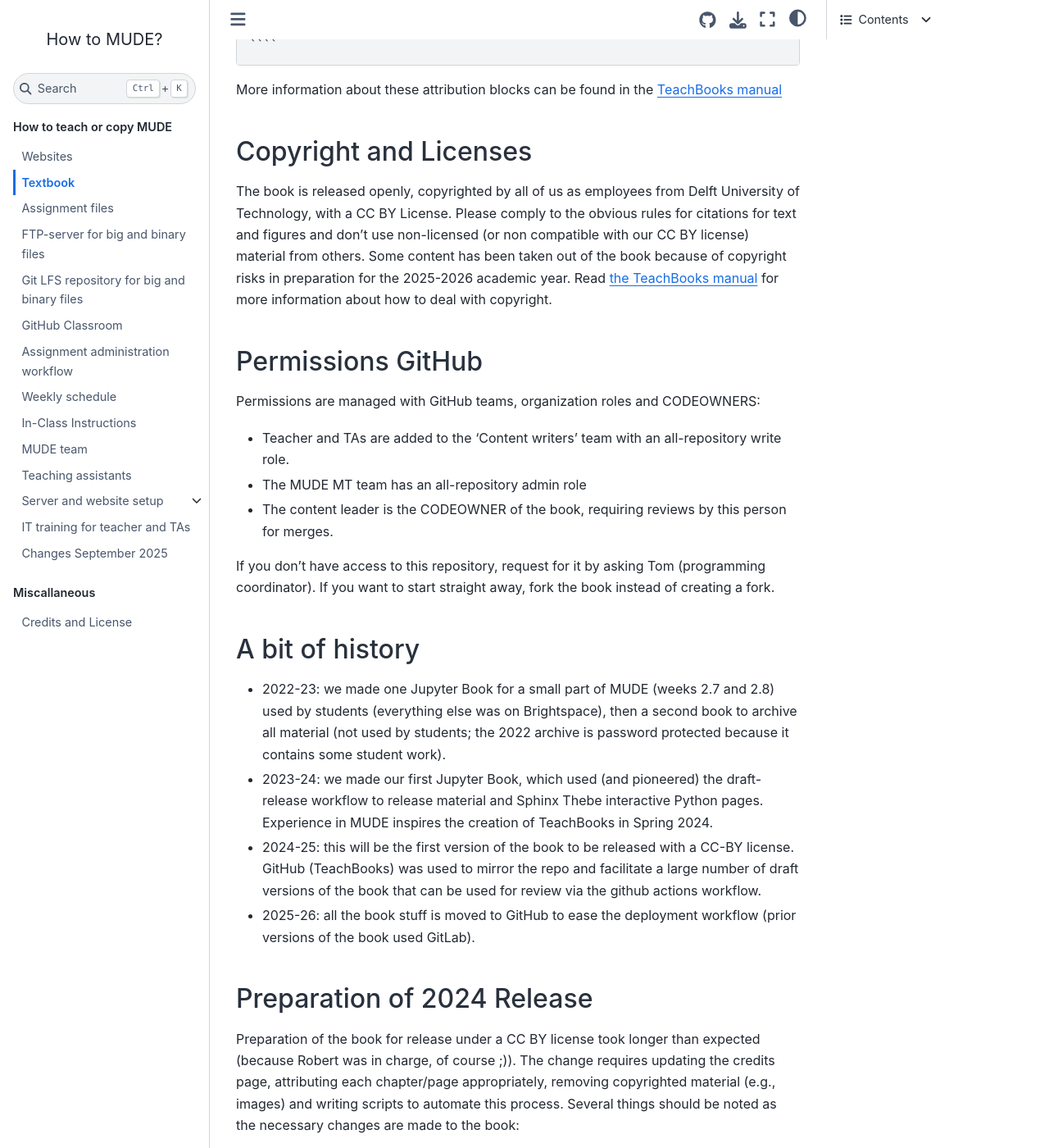
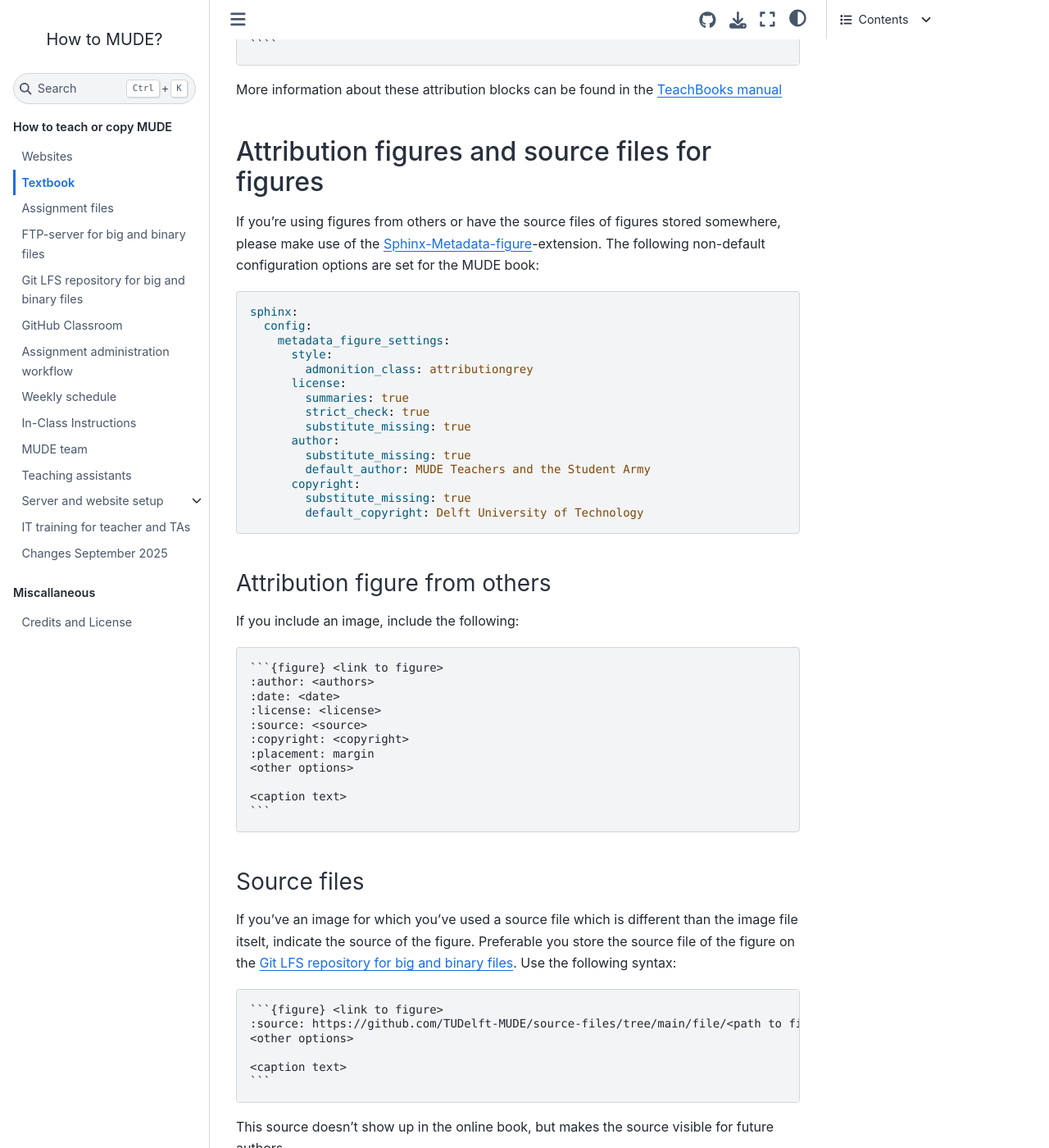
Before and after one commit to TUDelft-MUDE/teacher, a Jupyter Book: the page built from book/book.md, in a window 1280 px wide and 1400 px high, scrolled down 3257 px. Shown: the whole window at 82% size. Built offline with Jupyter Book 1.0.4 settings and Sphinx 7.4.7 and the Sphinx Book theme 1.1.4, drawn with Linux system fonts in a browser that asks for light colours; comment, search, counter and statistics services are not loaded; some of the changed text lies outside the part shown.

Commit message:
Add attribution figures and source files section
Added guidelines for attribution figures and source files in the book.

`````diff
--- a/book/book.md
+++ b/book/book.md
@@ -111,6 +111,60 @@
 
 More information about these attribution blocks can be found in the [TeachBooks manual](https://teachbooks.io/manual/installation-and-setup/copyright/recommendations.html#format-as-custom-admonition)
 
+## Attribution figures and source files for figures
+If you're using figures from others or have the source files of figures stored somewhere, please make use of the [Sphinx-Metadata-figure](https://teachbooks.io/manual/_git/github.com_TeachBooks_Sphinx-Metadata-Figure/main/MANUAL.html)-extension. The following non-default configuration options are set for the MUDE book:
+
+```yaml
+sphinx:
+  config:
+    metadata_figure_settings:
+      style:
+        admonition_class: attributiongrey
+      license:
+        summaries: true
+        strict_check: true
+        substitute_missing: true
+      author:
+        substitute_missing: true
+        default_author: MUDE Teachers and the Student Army
+      copyright:
+        substitute_missing: true
+        default_copyright: Delft University of Technology
+```
+
+### Attribution figure from others
+
+If you include an image, include the following:
+
+````md
+```{figure} <link to figure>
+:author: <authors>
+:date: <date>
+:license: <license>
+:source: <source>
+:copyright: <copyright>
+:placement: margin
+<other options>
+
+<caption text>
+```
+````
+
+### Source files
+
+If you've an image for which you've used a source file which is different than the image file itselt, indicate the source of the figure. Preferable you store the source file of the figure on the [](./LFS.md). Use the following syntax:
+
+````md
+```{figure} <link to figure>
+:source: https://github.com/TUDelft-MUDE/source-files/tree/main/file/<path to file>
+<other options>
+
+<caption text>
+```
+````
+
+This source doesn't show up in the online book, but makes the source visible for future authors
+
 ## Copyright and Licenses
 The book is released openly, copyrighted by all of us as employees from Delft University of Technology, with a CC BY License. Please comply to the obvious rules for citations for text and figures and don't use non-licensed (or non compatible with our CC BY license) material from others. Some content has been taken out of the book because of copyright risks in preparation for the 2025-2026 academic year. Read [the TeachBooks manual](https://teachbooks.io/manual/installation-and-setup/copyright.html) for more information about how to deal with copyright.
 
`````
